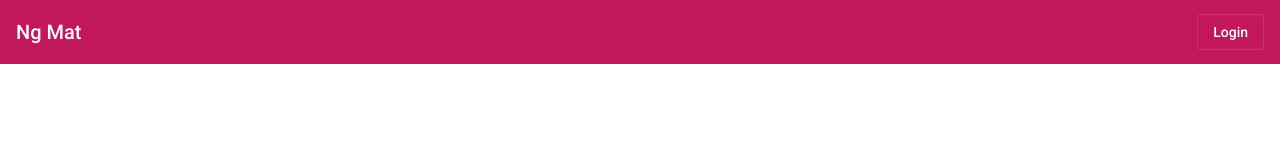
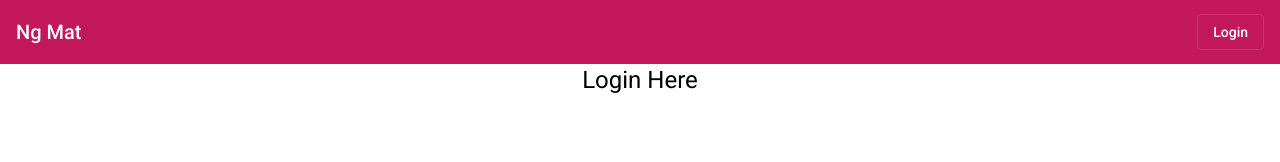
Before and after one commit to bitfumes/angular-material-2022, an Angular app: page /login in a window 1280 px wide. Before the commit this address led to /. Shown: the top 162 px of the page. Built offline with nearby package versions, Linux system fonts and the light colour scheme.

Commit message:
08 Angular Material - Login Page Route

```diff
--- a/src/app/app-routing.module.ts
+++ b/src/app/app-routing.module.ts
@@ -1,10 +1,11 @@
 import { NgModule } from '@angular/core';
 import { RouterModule, Routes } from '@angular/router';
+import { LoginComponent } from './auth/login/login.component';
 
-const routes: Routes = [];
+const routes: Routes = [{ path: 'login', component: LoginComponent }];
 
 @NgModule({
   imports: [RouterModule.forRoot(routes)],
-  exports: [RouterModule]
+  exports: [RouterModule],
 })
-export class AppRoutingModule { }
+export class AppRoutingModule {}
--- a/src/app/app.component.html
+++ b/src/app/app.component.html
@@ -2,3 +2,5 @@
     Ng Mat
     <a href="" mat-stroked-button>Login</a>
 </mat-toolbar>
+
+<router-outlet>
--- a/src/app/app.module.ts
+++ b/src/app/app.module.ts
@@ -5,9 +5,10 @@ import { BrowserAnimationsModule } from '@angular/platform-browser/animations';
 import { AppRoutingModule } from './app-routing.module';
 import { AppComponent } from './app.component';
 import { MaterialDesignModule } from './material-design/material-design.module';
+import { LoginComponent } from './auth/login/login.component';
 
 @NgModule({
-  declarations: [AppComponent],
+  declarations: [AppComponent, LoginComponent],
   imports: [
     BrowserModule,
     AppRoutingModule,
--- /dev/null
+++ b/src/app/auth/login/login.component.html
@@ -0,0 +1,8 @@
+<div class="flex">
+    <div class="m-auto">
+        <h1>Login Here</h1>
+        <form action="">
+
+        </form>
+    </div>
+</div>
--- /dev/null
+++ b/src/app/auth/login/login.component.ts
@@ -0,0 +1,15 @@
+import { Component, OnInit } from '@angular/core';
+
+@Component({
+  selector: 'app-login',
+  templateUrl: './login.component.html',
+  styleUrls: ['./login.component.css']
+})
+export class LoginComponent implements OnInit {
+
+  constructor() { }
+
+  ngOnInit(): void {
+  }
+
+}
--- a/src/styles.css
+++ b/src/styles.css
@@ -10,3 +10,7 @@ body { margin: 0; font-family: Roboto, "Helvetica Neue", sans-serif; }
 .justify-content-between {
     justify-content: space-between;
 }
+
+.m-auto {
+    margin: auto;
+}
```
Also changed, not shown: src/app/auth/login/login.component.css (added), 1 other file (tests, documents, lock files or other folders).
